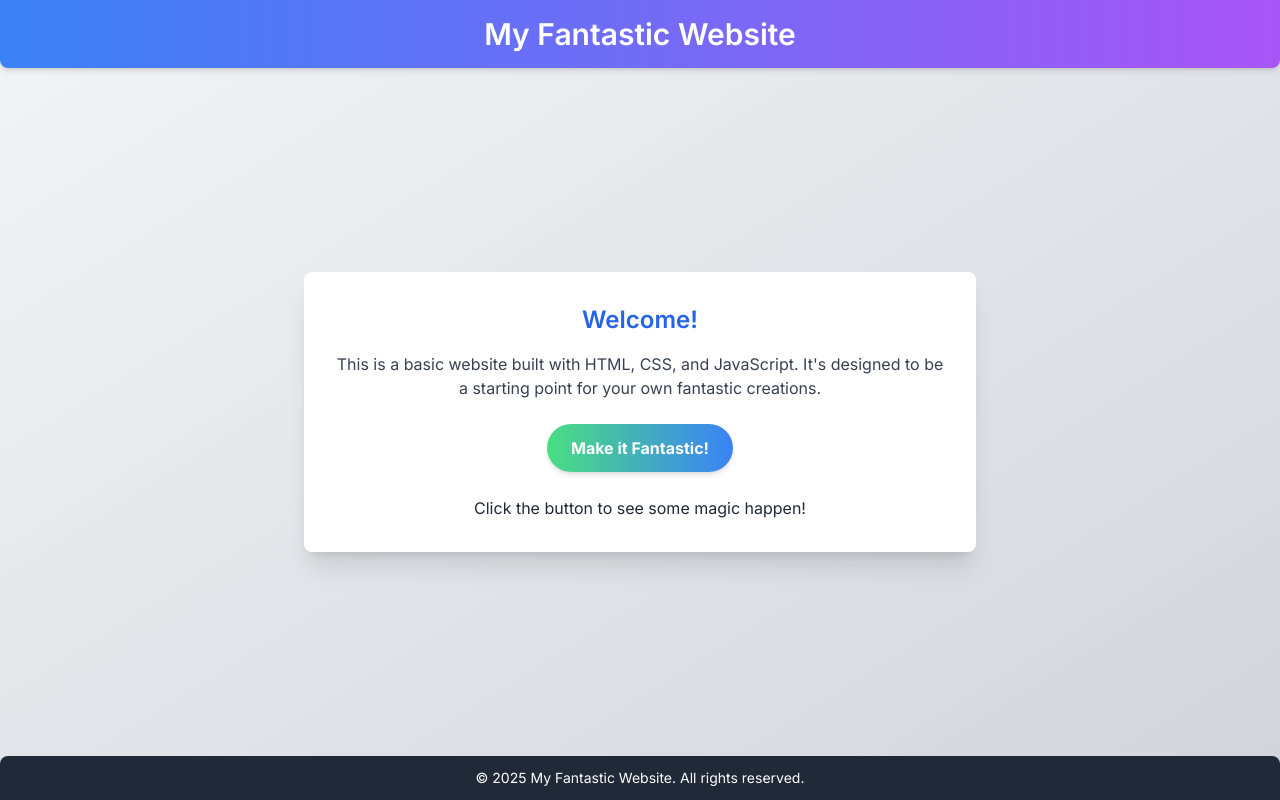
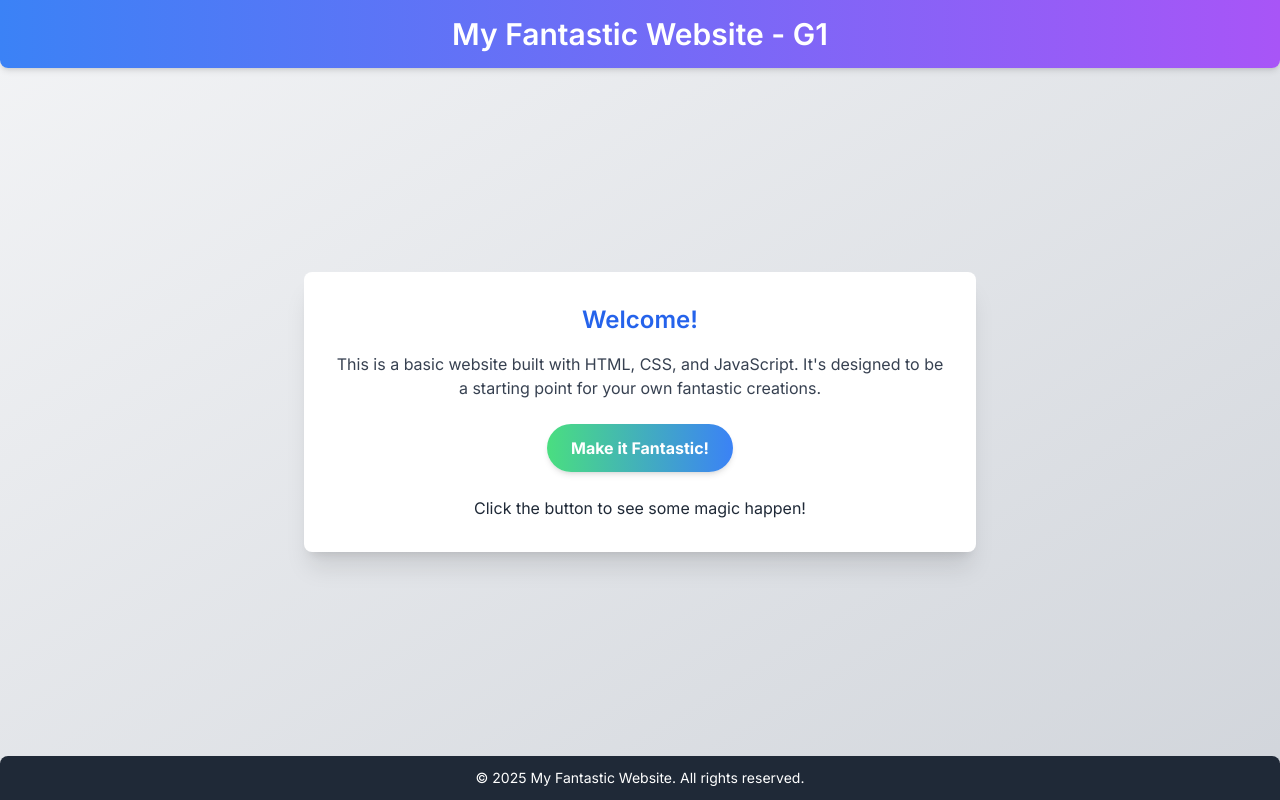
Before and after one commit to harshadp7/harshadp7.github.io, a plain HTML site: page index.html in a window 1280 px wide. Drawn offline with nearby package versions, Linux system fonts and the light colour scheme.

Commit message:
Update index.html

```diff
--- a/index.html
+++ b/index.html
@@ -15,7 +15,7 @@
 <body class="bg-gradient-to-br from-gray-100 to-gray-300 min-h-screen flex flex-col">
     <header class="bg-gradient-to-r from-blue-500 to-purple-500 text-white py-4 shadow-md rounded-b-lg">
         <div class="container mx-auto px-4">
-            <h1 class="text-3xl font-semibold text-center">My Fantastic Website</h1>
+            <h1 class="text-3xl font-semibold text-center">My Fantastic Website - G1</h1>
         </div>
     </header>
 
```
